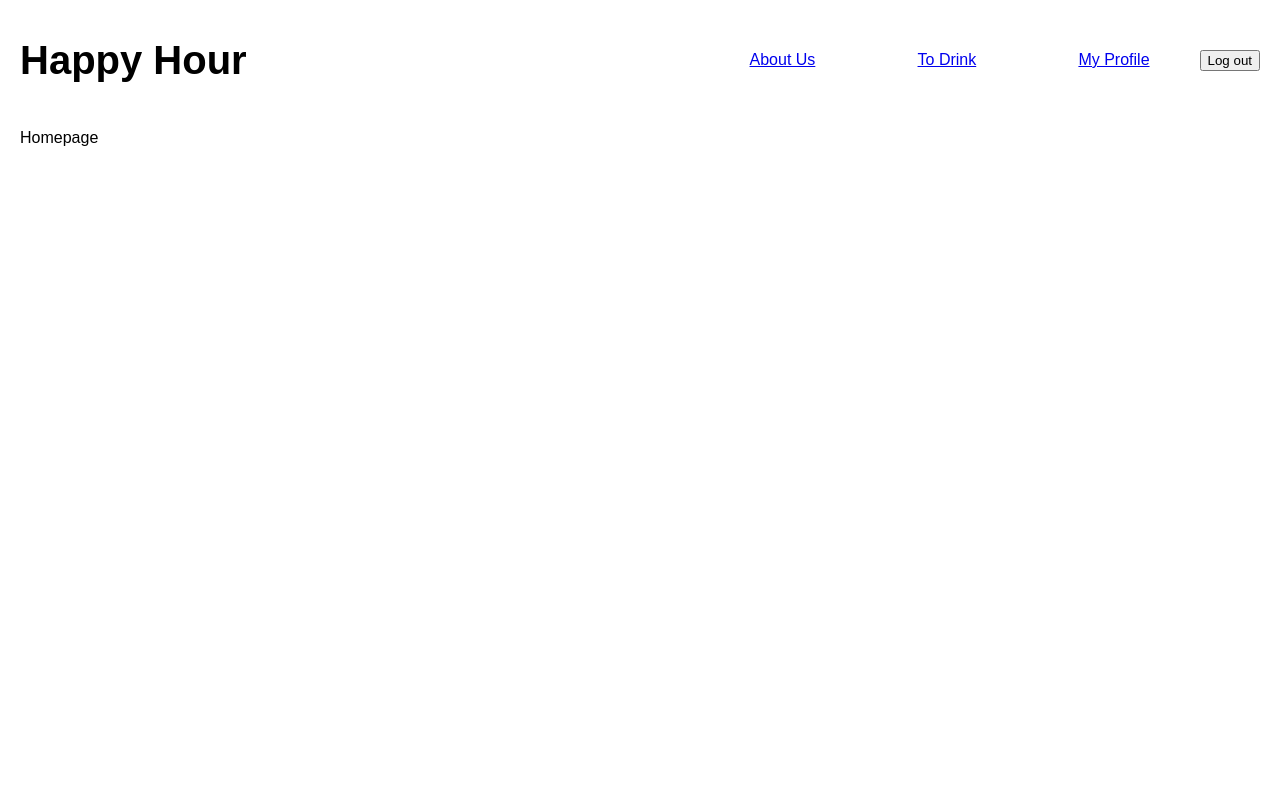
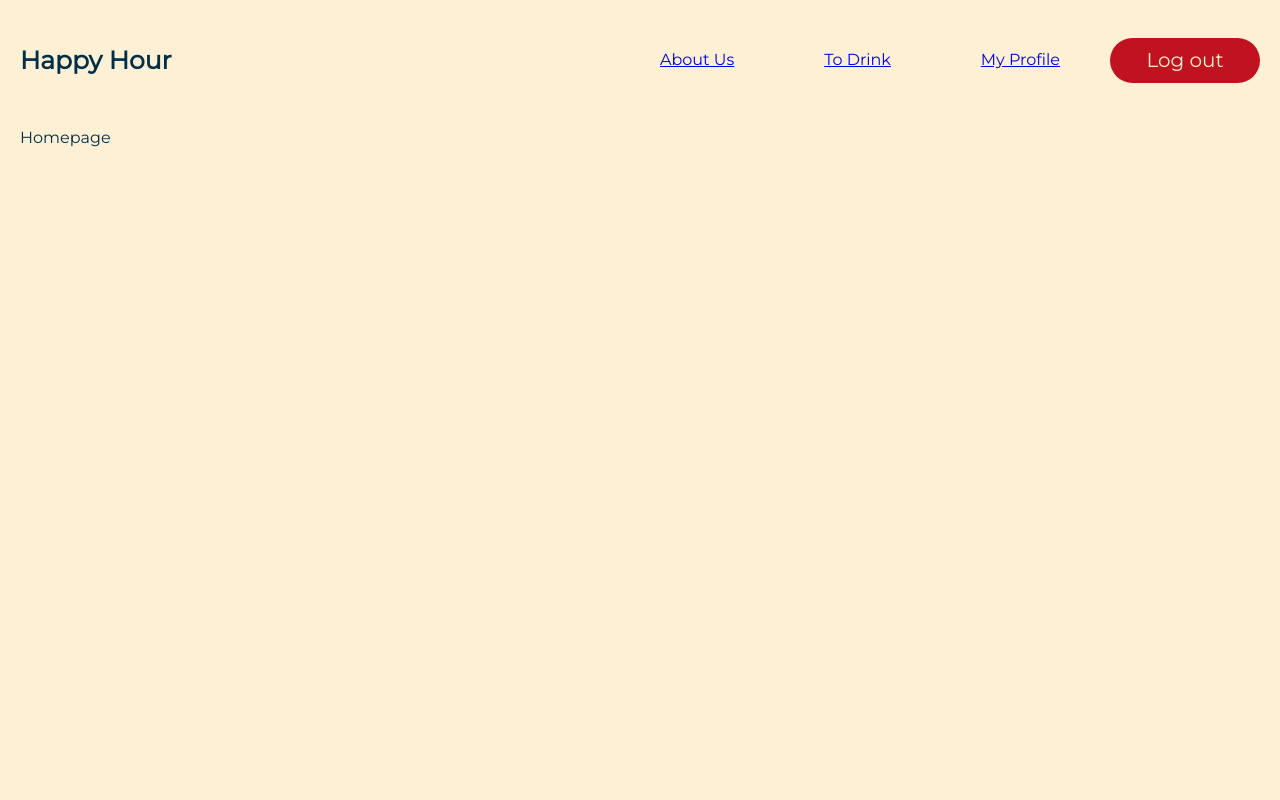
Before and after one commit to Emma-Shaw/final-project, a React (Create React App) app in the folder client/: page / in a window 1280 px wide. Shown: the top 800 px of the page. Built offline with nearby package versions, Linux system fonts and the light colour scheme.

Commit message:
Update global styles

```diff
--- a/client/public/index.html
+++ b/client/public/index.html
@@ -3,6 +3,7 @@
   <head>
     <meta charset="utf-8" />
     <link rel="icon" href="%PUBLIC_URL%/favicon.ico" />
+    <link href="https://fonts.googleapis.com/css2?family=Montserrat&display=swap" rel="stylesheet">
     <meta name="viewport" content="width=device-width, initial-scale=1" />
     <meta name="theme-color" content="#000000" />
     <meta
--- a/client/src/components/GlobalStyles.js
+++ b/client/src/components/GlobalStyles.js
@@ -1,8 +1,13 @@
 import { createGlobalStyle } from "styled-components";
 
 const GlobalStyle = createGlobalStyle`
-    * {
-        font-family: Arial, Helvetica, sans-serif;
+    :root {
+        --color-dark-wine: #780000;
+        --color-bright-red: #C1121F;
+        --color-cool-navy: #003049;
+        --color-chill-blue: #669BBC;
+        --color-calm-beige: #FDF0D5;
+        --font-body: "Montserrat", Arial, Helvetica, sans-serif;
     }
 
     html, body, div, span, applet, object, iframe,
@@ -32,6 +37,9 @@ const GlobalStyle = createGlobalStyle`
     }
     body {
         line-height: 1;
+        background: var(--color-calm-beige);
+        font-family: var(--font-body);
+        color: var(--color-cool-navy);
     }
     ol, ul, li {
         list-style: none;
@@ -45,10 +53,31 @@ const GlobalStyle = createGlobalStyle`
         content: none;
     }
     h1 {
-        font-size: 40px;
+        color: var(--color-cool-navy);
+        font-size: 25px;
     }
     h2 {
-        font-size: 30px;;
+        color: var(--color-chill-blue);
+        font-size: 22px;
+    }
+    h3 {
+        color: var(--color-bright-red);
+        font-size: 20px;
+    }
+    button {
+        width: 150px;
+        height: 45px;
+        font-size: 20px;
+        color: var(--color-calm-beige);
+        background: var(--color-bright-red);
+        border: none;
+        border-radius: 30px;
+        font-family: var(--font-body);
+
+        &:hover {
+            cursor: pointer;
+            opacity: 0.5; // to replace with animation
+        }
     }
 `;
 
```
